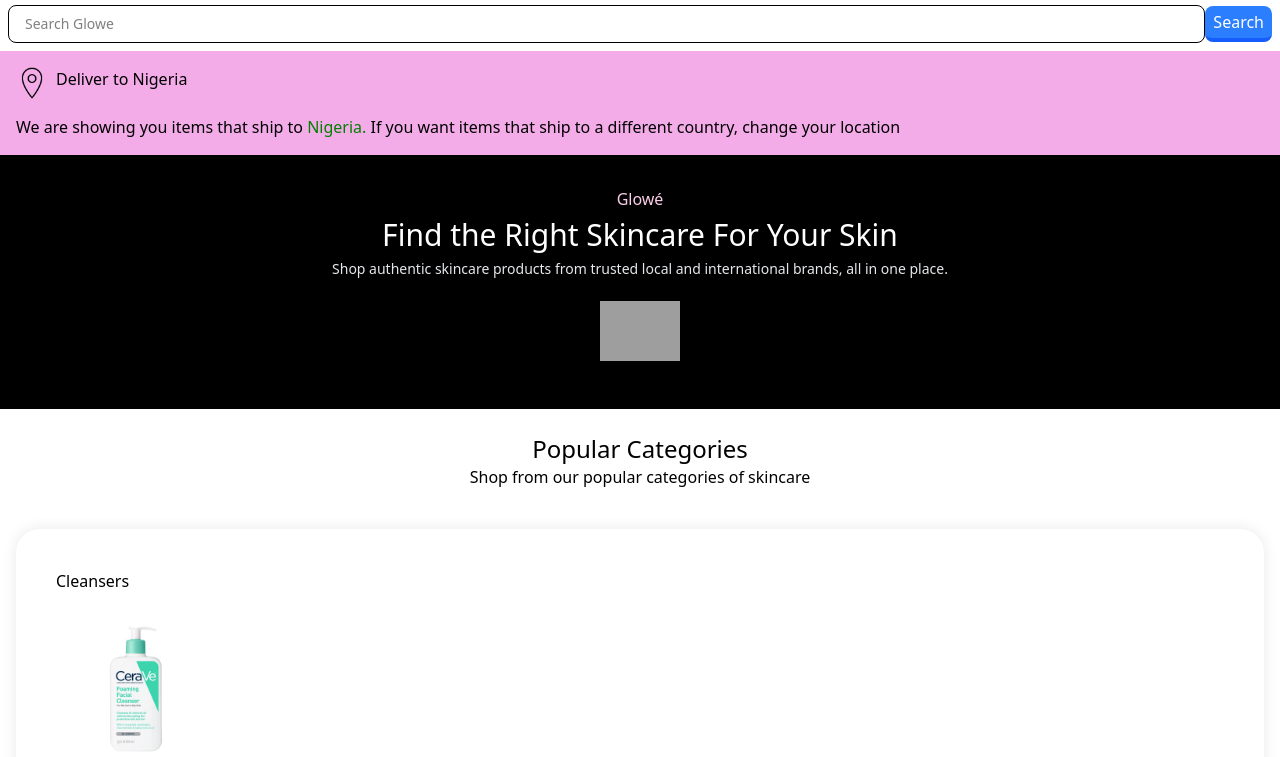
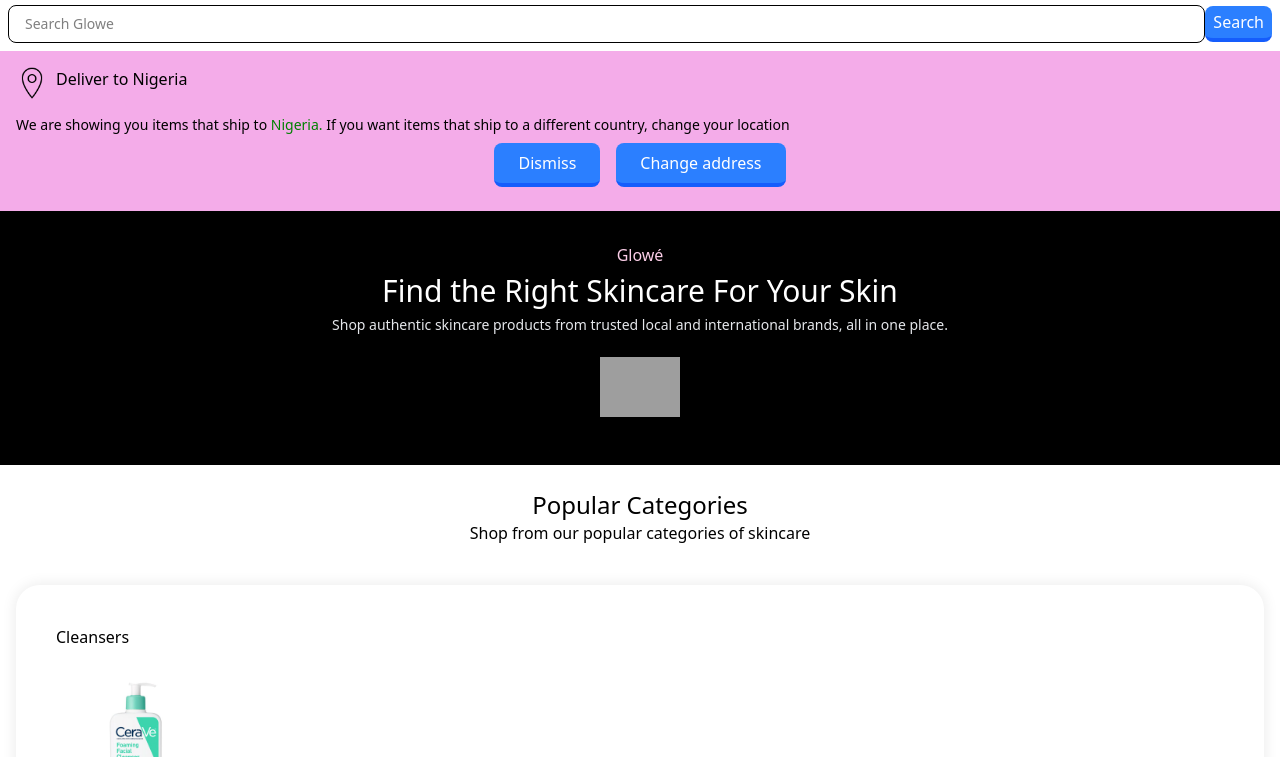
Before and after one commit to neducod/ecom-demo, a website: page index.html in a window 1280 px wide. Shown: the part 43-800 px from the top of the page. Drawn offline with nearby package versions, Linux system fonts and the light colour scheme; grey boxes are pictures that could not be loaded.

Commit message:
nav btns

```diff
--- a/index.html
+++ b/index.html
@@ -62,7 +62,11 @@
             <p>Deliver to Nigeria</p>
         </div>
         <div>
-            <p>We are showing you items that ship to <span style="color: green;">Nigeria.</span> If you want items that ship to a different country, change your location</p>
+            <p class="text-sm">We are showing you items that ship to <span style="color: green;">Nigeria.</span> If you want items that ship to a different country, change your location</p>
+            <div class="flex justify-center items-center gap-4 p-2">
+                <button class="cursor-pointer transition-all bg-blue-500 text-white px-6 py-2 rounded-lg border-blue-600 border-b-[4px] hover:border-b-[6px] hover:brightness-110 active:translate-y-[2px] active:brightness-90 active hover:-translate-y-[1px]">Dismiss</button>
+                <button class="cursor-pointer transition-all bg-blue-500 text-white px-6 py-2 rounded-lg border-blue-600 border-b-[4px] hover:border-b-[6px] hover:brightness-110 active:translate-y-[2px] active:brightness-90 active hover:-translate-y-[1px]  ">Change address</button>
+            </div>
         </div>
     </div>
     <div class="w-auto bg-black flex justify-center items-center flex-col p-8 gap-1.5">
```
